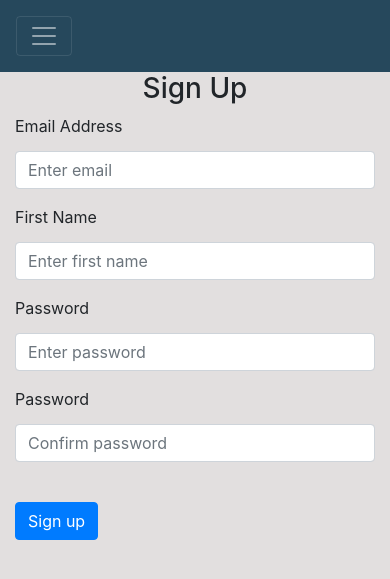
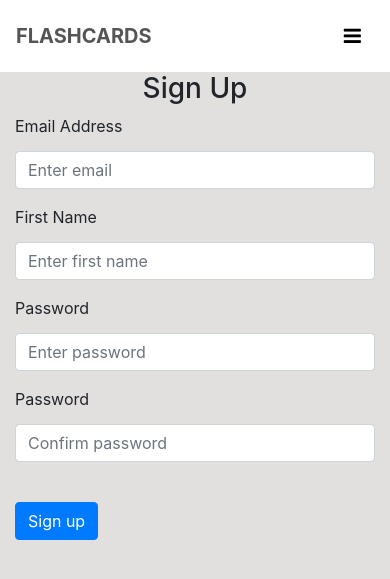
Before and after one commit to 15bmason/A-Level-Project, a Flask app: page /sign-up in a window 390 px wide. Shown: the top 579 px of the page. Run offline with Flask 2, Linux system fonts and the light colour scheme; some libraries are stand-ins or nearby versions.

Commit message:
navbar changed

```diff
--- a/Website/static/css.css
+++ b/Website/static/css.css
@@ -68,3 +68,57 @@ button.close{
     border-color: #547980;
     transform: rotateY(180deg);
   }
+
+  .navbar {
+    transition: all 0.4s;
+}
+
+.navbar .nav-link {
+    color: #fff;
+}
+
+.navbar .nav-link:hover,
+.navbar .nav-link:focus {
+    color: #fff;
+    text-decoration: none;
+}
+
+.navbar .navbar-brand {
+    color: #fff;
+}
+
+
+/* Change navbar styling on scroll */
+.navbar.active {
+    background: #fff;
+    box-shadow: 1px 2px 10px rgba(0, 0, 0, 0.1);
+}
+
+.navbar.active .nav-link {
+    color: #555;
+}
+
+.navbar.active .nav-link:hover,
+.navbar.active .nav-link:focus {
+    color: #555;
+    text-decoration: none;
+}
+
+.navbar.active .navbar-brand {
+    color: #555;
+}
+
+/* Change navbar styling on small viewports */
+@media (max-width: 991.98px) {
+    .navbar {
+        background: #fff;
+    }
+
+    .navbar .navbar-brand, .navbar .nav-link {
+        color: #555;
+    }
+}
+
+.text-small {
+    font-size: 0.9rem !important;
+}
--- a/Website/templates/base.html
+++ b/Website/templates/base.html
@@ -7,6 +7,16 @@
       rel="stylesheet"
       href="https://stackpath.bootstrapcdn.com/bootstrap/4.4.1/css/bootstrap.min.css"
       integrity="sha384-Vkoo8x4CGsO3+Hhxv8T/Q5PaXtkKtu6ug5TOeNV6gBiFeWPGFN9MuhOf23Q9Ifjh"
+      crossorigin="anonymous"
+    />
+    <link
+      rel="stylesheet"
+      href="https://cdnjs.cloudflare.com/ajax/libs/twitter-bootstrap/4.3.1/js/bootstrap.bundle.min.js"
+      crossorigin="anonymous"
+    />
+    <link
+      rel="stylesheet"
+      href="https://stackpath.bootstrapcdn.com/font-awesome/4.7.0/css/font-awesome.min.css"
       crossorigin="anonymous"
     />
     <link
@@ -22,27 +32,23 @@
     <title>{% block title %}Home{% endblock %}</title>
   </head>
   <body style="background-color: rgb(226, 223, 223);">
-    <nav class="navbar navbar-expand-lg navbar-dark py-3">
-      <button
-        class="navbar-toggler"
-        type="button"
-        data-toggle="collapse"
-        data-target="#navbar"
-      >
-        <span class="navbar-toggler-icon"></span>
-      </button>
-      <div class="collapse navbar-collapse" id="navbar">
-        <div class="navbar-nav">
-          {% if user.is_authenticated %}
-          <a class="nav-item nav-link" id="home" href="/">Home</a>
-          <a class="nav-item nav-link" id="logout" href="/logout">Logout</a>
-          {% else %}
-          <a class="nav-item nav-link" id="login" href="/login">Login</a>
-          <a class="nav-item nav-link" id="signUp" href="/sign-up">Sign Up</a>
-          {% endif %}
-        </div>
+    <nav class="navbar navbar-expand-lg py-3">
+      <div class="container"><a href="/" class="navbar-brand text-uppercase font-weight-bold">Flashcards</a>
+          <button type="button" data-toggle="collapse" data-target="#navbarSupportedContent" aria-controls="navbarSupportedContent" aria-expanded="false" aria-label="Toggle navigation" class="navbar-toggler navbar-toggler-right"><i class="fa fa-bars"></i></button>
+
+          <div id="navbarSupportedContent" class="collapse navbar-collapse">
+              <ul class="navbar-nav ml-auto">
+                {% if user.is_authenticated %}
+                  <li class="nav-item"><a href="/" class="nav-link text-uppercase font-weight-bold">Home</a></li>
+                  <li class="nav-item"><a href="/logout" class="nav-link text-uppercase font-weight-bold">Logout</a></li>
+                {% else %}
+                  <li class="nav-item"><a href="/login" class="nav-link text-uppercase font-weight-bold">Login</a></li>
+                  <li class="nav-item"><a href="/sign-up" class="nav-link text-uppercase font-weight-bold">Sign up</a></li>
+                {% endif %}
+              </ul>
+          </div>
       </div>
-    </nav>
+  </nav>
 
     {% with messages = get_flashed_messages(with_categories=true) %}
     {% if messages %}
```
Also changed, not shown: Website/database.db, Website/static/index.js (line endings or trailing spaces).
